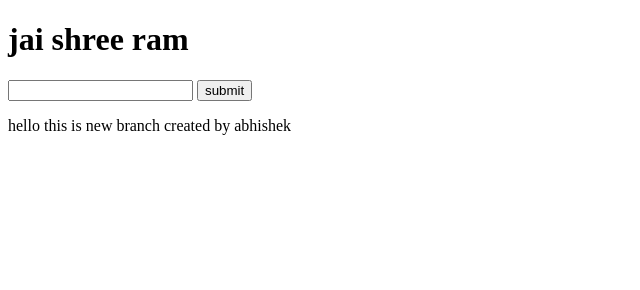
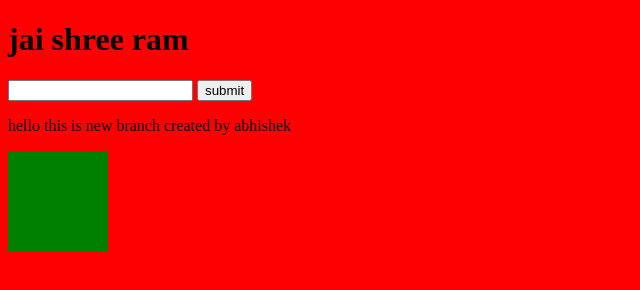
Before and after one commit to nowitsabhi1727/quiz, a plain HTML site: page index.html in a window 1280 px wide. Shown: the whole page, without its empty margins (0-640 px from the left). Drawn offline with Linux system fonts and the light colour scheme.

Commit message:
style: style added
css file added

```diff
--- a/index.html
+++ b/index.html
@@ -5,6 +5,7 @@
     <meta http-equiv="X-UA-Compatible" content="IE=edge">
     <meta name="viewport" content="width=device-width, initial-scale=1.0">
     <title>quiz</title>
+    <link rel="stylesheet" href="style.css">
 </head>
 <body>
     <h1>jai shree ram</h1>
@@ -13,5 +14,8 @@
         <button>submit</button>
     </form>
     <p>hello this is new branch created by abhishek</p>
+    <div class="container">
+
+    </div>
 </body>
 </html>
--- /dev/null
+++ b/style.css
@@ -0,0 +1,8 @@
+body{
+    background-color: red;
+}
+.container{
+    background-color: green;
+    width: 100px;
+    height: 100px;
+}
```
